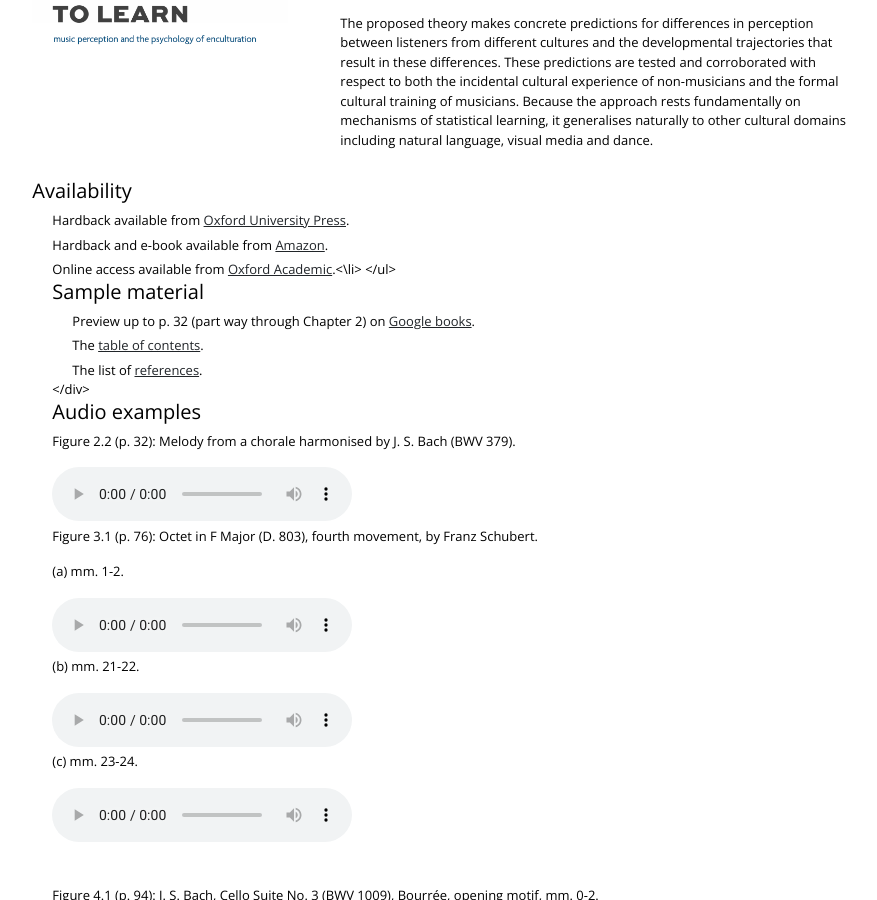
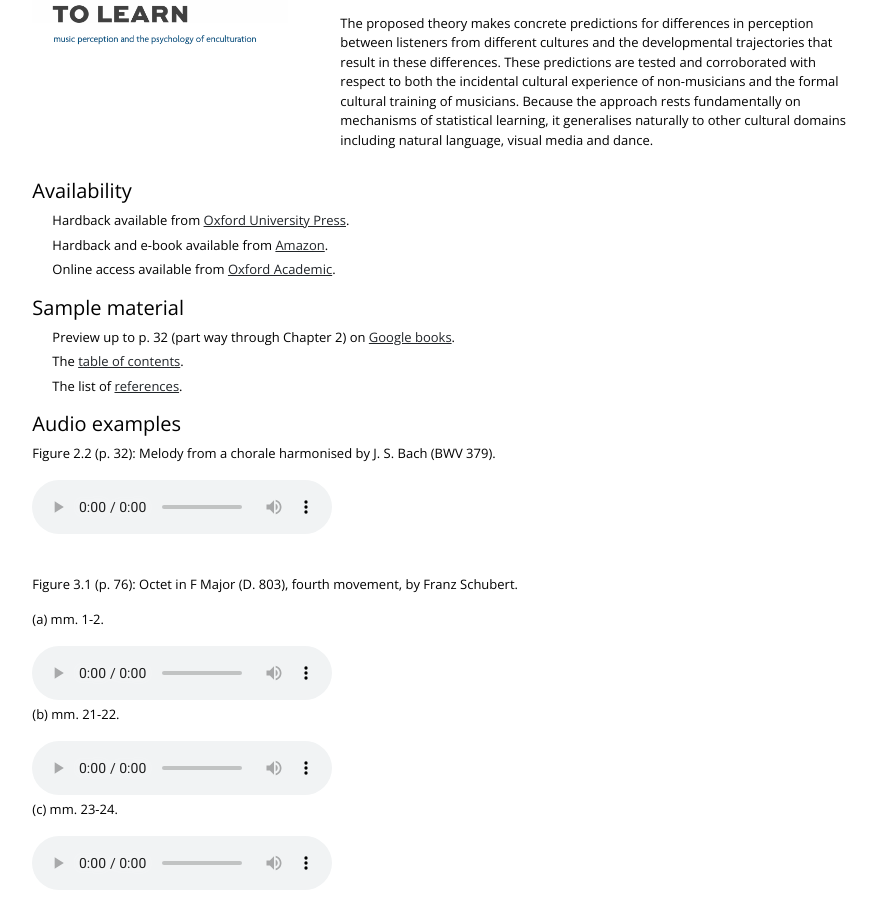
Before and after one commit to mtpearce/mtpearce.github.io, a Jekyll site: the page built from l4.md, in a window 1280 px wide and 900 px high, scrolled down 554 px. Shown: the whole window, without its empty margins (197-1074 px from the left). Built offline with Jekyll 4.4.1, drawn with Linux system fonts in a browser that asks for light colours; nearby versions of some CDN libraries.

Commit message:
Update L4 and pubs page

```diff
--- a/l4.md
+++ b/l4.md
@@ -54,7 +54,7 @@
 <ul>
   <li>Hardback available from <a href="https://global.oup.com/academic/product/learning-to-listen-listening-to-learn-9780198848004">Oxford University Press</a>.</li>
   <li>Hardback and e-book available from <a href="https://www.amazon.com/Learning-Listen-Listening-Learn-Enculturation/dp/0198848005">Amazon</a>.</li>
-  <li>Online access available from <a href="https://academic.oup.com/book/60588">Oxford Academic</a>.<\li>
+  <li>Online access available from <a href="https://academic.oup.com/book/60588">Oxford Academic</a>.</li>
 </ul>
 
 <h5>Sample material</h5>
```
Also changed, not shown: publications.md (+1 -1 lines).
